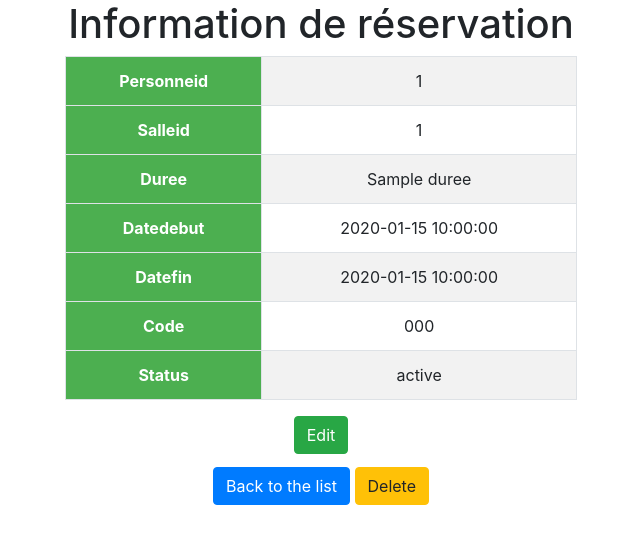
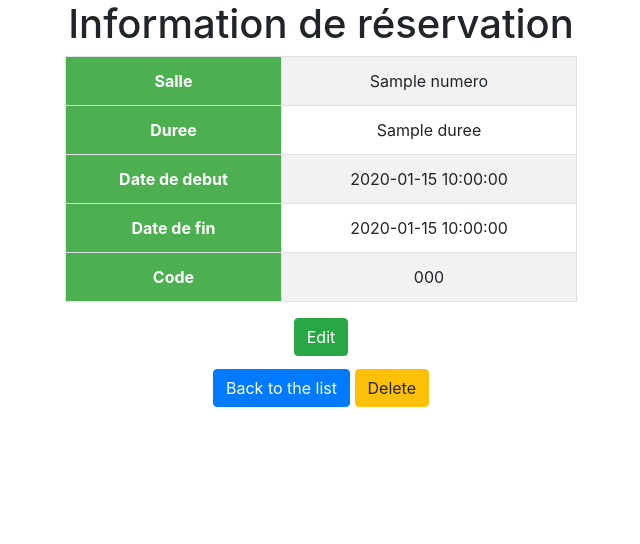
Before and after one commit to Mcmouthy/Reservation_salle, a Symfony app: template app/Resources/views/reserve/show.html.twig in a window 1280 px wide. Shown: the part 56-600 px from the top of the page, without its empty margins (319-959 px from the left). Run offline with Twig, Linux system fonts and the light colour scheme; the template is opened without the code that fills it: most values are stand-ins (such as "Sample title", 1, 10 or a date in 2020); some libraries are stand-ins or nearby versions.

Commit message:
cchange capcity choice by select and remove id from reserve views

```diff
--- a/app/Resources/views/reserve/show.html.twig
+++ b/app/Resources/views/reserve/show.html.twig
@@ -6,37 +6,39 @@
 
         <table class="table table-striped table-bordered table-style-delete">
             <tbody>
-            {#<tr>
-                <th class="center table-title" >Id</th>
-                <td class="center" >{{ reserve.id }}</td>
-            </tr>#}
+            {% if user and user.isAdmin %}
+                <tr>
+                    <th class="center table-title" >Utilisateur</th>
+                    {% for personne in personnes %}
+                        {% if personne.id == reserve.personneId%}
+                            <td class="center">{{ personne.prenom }} {{ personne.nom}}</td>
+                        {% endif %}
+                    {% endfor %}
+                </tr>
+            {% endif %}
             <tr>
-                <th class="center table-title" >Personneid</th>
-                <td class="center" >{{ reserve.personneId }}</td>
-            </tr>
-            <tr>
-                <th class="center table-title" >Salleid</th>
-                <td class="center" >{{ reserve.salleId }}</td>
+                <th class="center table-title" >Salle</th>
+                {% for salle in salles %}
+                    {% if salle.id == reserve.salleId%}
+                        <td class="center">{{ salle.numero}}</td>
+                    {% endif %}
+                {% endfor %}
             </tr>
             <tr>
                 <th class="center table-title" >Duree</th>
                 <td class="center" >{{ reserve.duree }}</td>
             </tr>
             <tr>
-                <th class="center table-title" >Datedebut</th>
+                <th class="center table-title" >Date de debut</th>
                 <td class="center" >{% if reserve.dateDebut %}{{ reserve.dateDebut|date('Y-m-d H:i:s') }}{% endif %}</td>
             </tr>
             <tr>
-                <th class="center table-title" >Datefin</th>
+                <th class="center table-title" >Date de fin</th>
                 <td class="center" >{% if reserve.dateFin %}{{ reserve.dateFin|date('Y-m-d H:i:s') }}{% endif %}</td>
             </tr>
             <tr>
                 <th class="center table-title" >Code</th>
                 <td class="center" >{{ reserve.code }}</td>
-            </tr>
-            <tr>
-                <th class="center table-title" >Status</th>
-                <td class="center" >{{ reserve.status }}</td>
             </tr>
             </tbody>
         </table>
--- a/src/AppBundle/Controller/SalleController.php
+++ b/src/AppBundle/Controller/SalleController.php
@@ -169,7 +169,9 @@ class SalleController extends Controller
                 'choices'  =>$arraySuggestion,
                 'data' => $selectedType))
             ->add('numero_de_salle', TextType::class,array('data'=>$salle->getNumero()))
-            ->add('capacite', IntegerType::class,array('data'=>$salle->getCapacite()))
+            ->add('capacite', ChoiceType::class,array(
+                'choices' => array(2=>2,4=>4,6=>6),
+                'data'=>$salle->getCapacite()))
             ->getForm();
         $form->handleRequest($request);
 
```
Also changed, not shown: app/Resources/views/reserve/index.html.twig (+22 -10 lines), src/AppBundle/Controller/ReserveController.php (+10 -0 lines).
